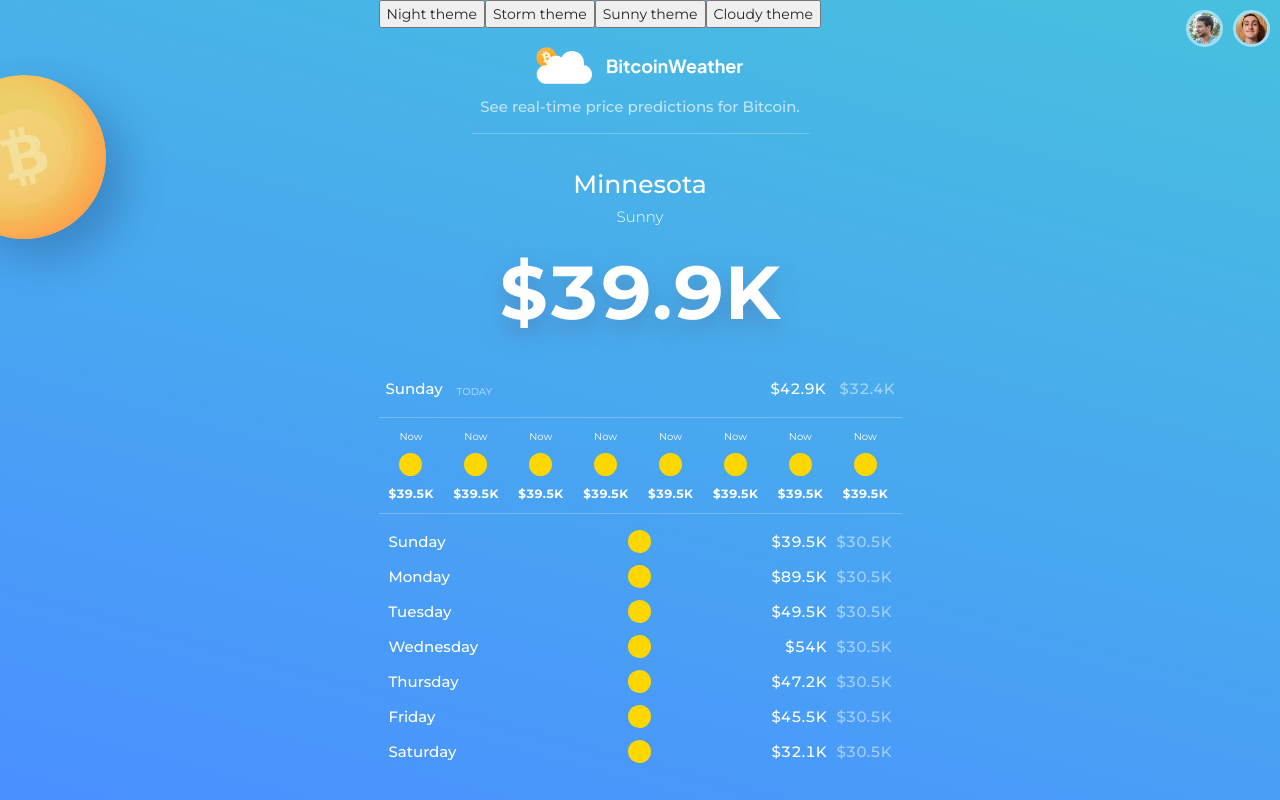
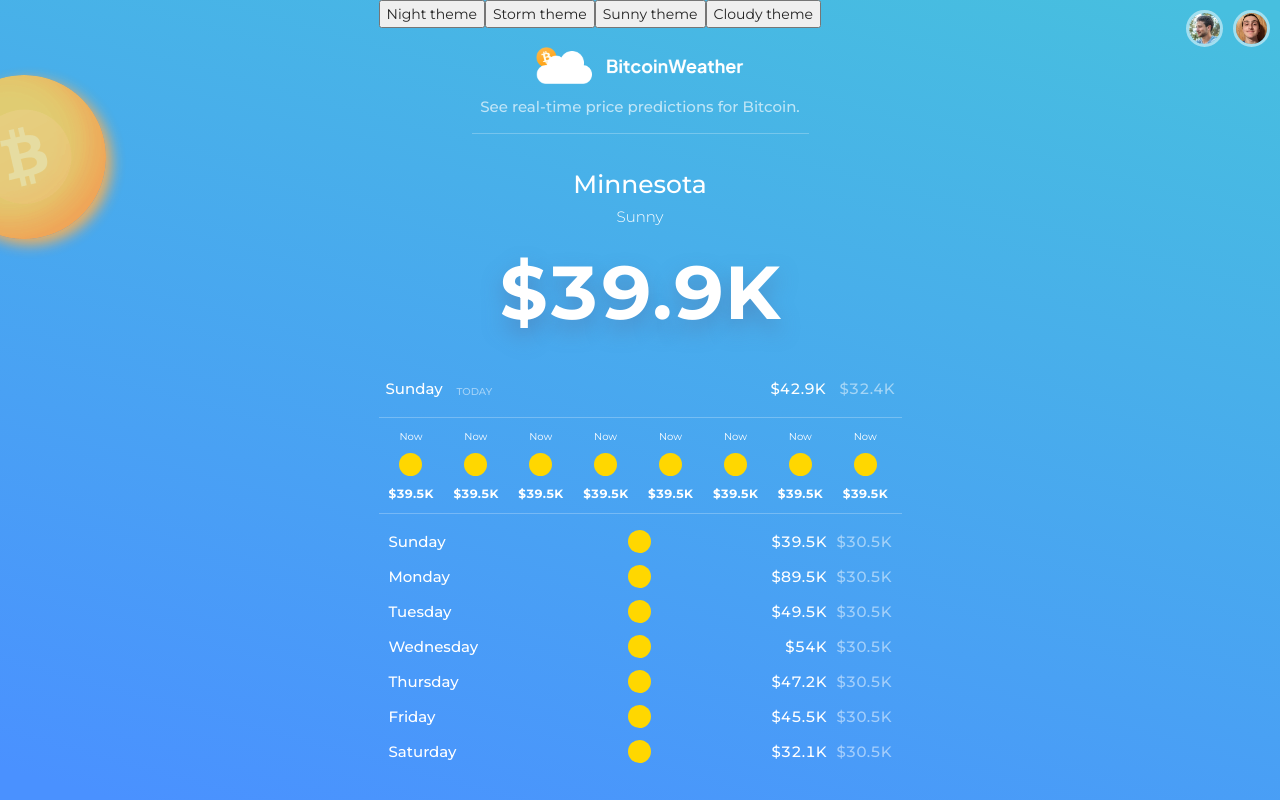
Before and after one commit to joshternyak/bitcoin-weather, a React (Create React App) app: page / in a window 1280 px wide. Built offline with nearby package versions, Linux system fonts and the light colour scheme.

Commit message:
animated sun

```diff
--- a/src/components/sky/sun/sun.scss
+++ b/src/components/sky/sun/sun.scss
@@ -1,31 +1,36 @@
+$primary-sun-shadow: #fdb052;
+$secondary-sun-shadow: #ffa048;
+
 .Sun {
   position: fixed;
   left: -58px;
   top: 75px;
   max-width: 164px;
-  box-shadow: 20px 20px 40px rgba(31, 59, 113, 0.3),
-    inset -15px -15px 40px #ffa048;
+  box-shadow: 7px 7px 24px $primary-sun-shadow,
+    inset -15px -15px 40px $secondary-sun-shadow;
   border-radius: 50%;
-
-  // The colors in this glow animation will need to be updated based on future designs
-
-  // animation-duration: 3s;
-  // animation-timing-function: linear;
-  // animation-iteration-count: infinite;
-  // animation-name: sun-glow;
+  animation-duration: 3s;
+  animation-timing-function: linear;
+  animation-iteration-count: infinite;
+  animation-name: sun-glow;
 }
 
-// @keyframes sun-glow {
-//   from {
-//     box-shadow: 0 0 0 0 #fff8;
-//   }
-//   25% {
-//     box-shadow: 0 0 0 12px #fff4, 0 0 0 0 #fff6;
-//   }
-//   50% {
-//     box-shadow: 0 0 0px 24px #fff0, 0 0 0 10px #fff3;
-//   }
-//   75% {
-//     box-shadow: 0 0 0 24px #fff0, 0 0 0 18px #fff0;
-//   }
-// }
+@keyframes sun-glow {
+  0%, 100% {
+    opacity: 1;
+    box-shadow: 7px 7px 24px $primary-sun-shadow,
+    inset -15px -15px 40px $secondary-sun-shadow;
+  }
+  25%, 75% {
+    opacity: 0.9;
+    filter: blur(0.25px);
+    box-shadow: 5px 5px 10px $primary-sun-shadow,
+    inset -15px -15px 40px $secondary-sun-shadow;
+  }
+  50% {
+    opacity: 0.8;
+    filter: blur(0.5px);
+    box-shadow: 3px 3px 7px $primary-sun-shadow,
+    inset -15px -15px 40px $secondary-sun-shadow;
+  }
+}
```
